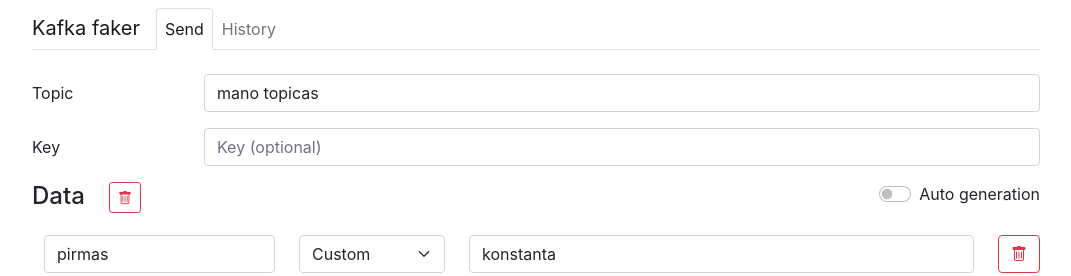
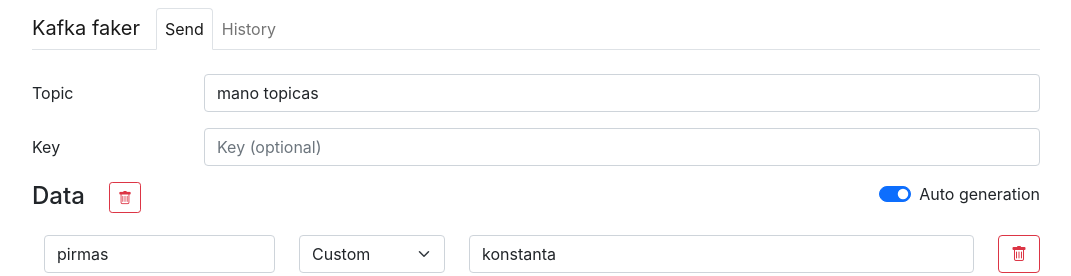
Before and after one commit to BenasB/kafka-faker, a React (Create React App) app: page / in a window 1280 px wide. Shown: the top 276 px of the page, without its empty margins (104-1175 px from the left). Built offline with nearby package versions, Linux system fonts and the light colour scheme.

Commit message:
Fix switch bug to use 'checked' instead of 'value'

```diff
--- a/src/components/messageForm/MessageForm.tsx
+++ b/src/components/messageForm/MessageForm.tsx
@@ -118,7 +118,7 @@
               type="switch"
               label="Auto generation"
               id="auto-generation-switch"
-              value={message.autoGeneration.toString()}
+              checked={message.autoGeneration}
               onClick={() => toggleAutoGeneration()}
             />
           </OverlayTrigger>
```
